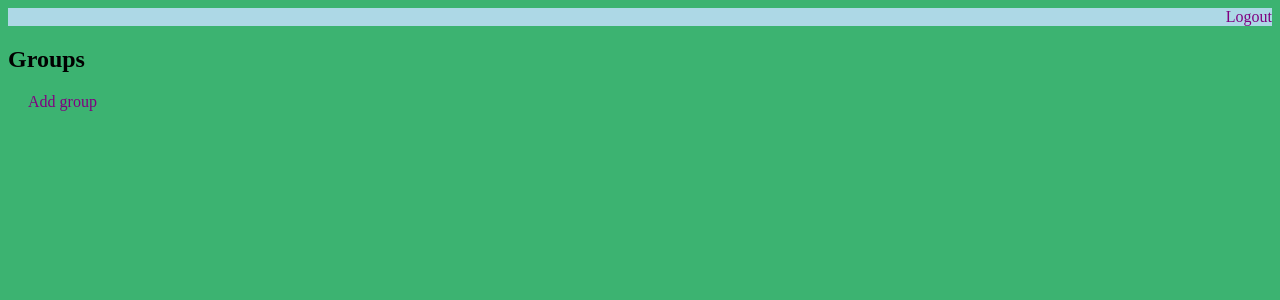
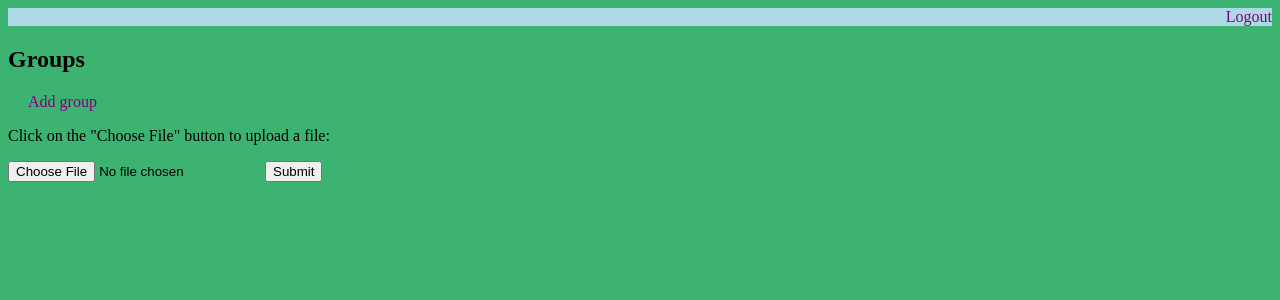
Before and after one commit to mink4sure/DjangoSimpleSite, a Django app: page /home/ in a window 1280 px wide. Shown: the top 300 px of the page. Run offline with Django 3.2, Linux system fonts and the light colour scheme; a user stored in the database is signed in; data comes from the database, SQL or seed files in the repository; both versions use the stored data as it was after the commit.

Commit message:
started on making file upload form

```diff
--- /dev/null
+++ b/simpleSite/home/forms.py
@@ -0,0 +1,6 @@
+from django import forms
+
+
+class UploadFileForm(forms.Form):
+    title = forms.CharField(max_length=50)
+    file = forms.FileField()
--- a/simpleSite/home/views.py
+++ b/simpleSite/home/views.py
@@ -5,9 +5,14 @@ from django.urls import reverse
 import django.contrib.auth as auth
 from django.contrib.auth.decorators import login_required
 
-
 from django.contrib.auth.models import User
 from .models import FriendGroup
+from .forms import UploadFileForm
+
+
+# Function for saving files; needs to be based elsewhere in the final version
+def save(f):
+    return f.ch
 
 
 @login_required
@@ -39,3 +44,14 @@ def create_group(request):
 
 
     return render(request, 'home/create_group.html')
+
+
+def upload_file(request):
+    if request.method == 'POST':
+        form = UploadFileForm(request.POST, request.FILES)
+        if form.is_valid():
+            save(request.FILES['file'])
+            return HttpResponseRedirect('/success/url/')
+    else:
+        form = UploadFileForm()
+    return render(request, 'upload.html', {'form': form})
--- a/simpleSite/templates/home/homehtml.html
+++ b/simpleSite/templates/home/homehtml.html
@@ -43,5 +43,15 @@
 
 </section>
 
+<section>
+    <p>Click on the "Choose File" button to upload a file:</p>
+
+<form action="/action_page.php">
+  <input type="file" id="myFile" name="filename">
+  <input type="submit">
+</form>
+</section>
+
+
 </body>
 </html>
```
Also changed, not shown: simpleSite/db.sqlite3.
